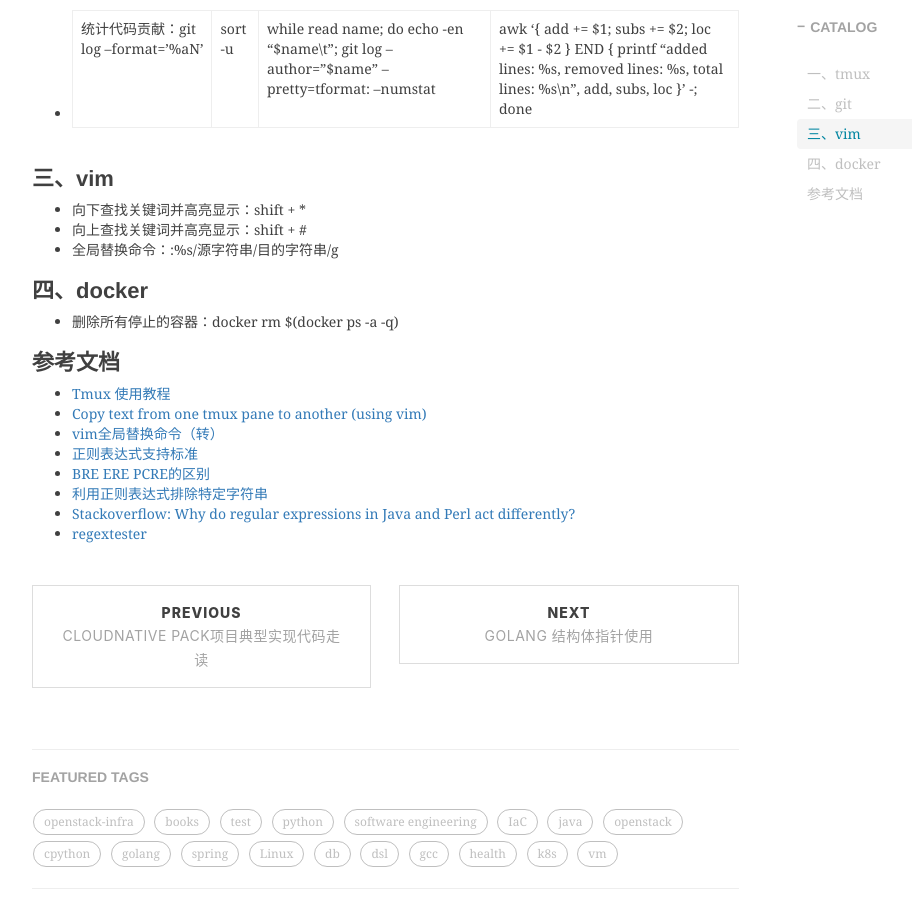
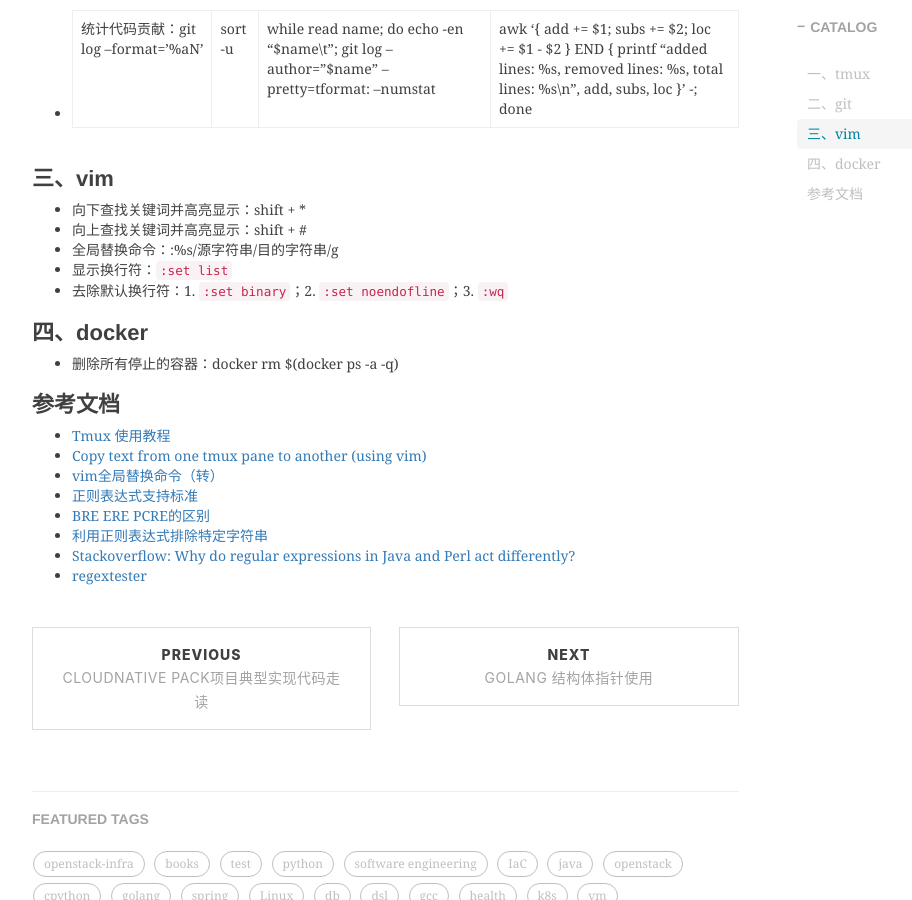
Before and after one commit to shihai1991/shihai1991.github.io, a Jekyll site: the page built from _posts/2022-11-22-linux終端基础命令.md, in a window 1280 px wide and 900 px high, scrolled down 809 px. Shown: the whole window, without its empty margins (233-1145 px from the left). Built offline with Jekyll 4.4.1, drawn with Linux system fonts in a browser that asks for light colours; nearby versions of some CDN libraries; comment, search, counter and statistics services are not loaded.

Commit message:
Update 2022-11-22-linux終端基础命令.md

```diff
--- a/_posts/2022-11-22-linux終端基础命令.md
+++ b/_posts/2022-11-22-linux終端基础命令.md
@@ -26,6 +26,8 @@ time: '2022.11.22 19:27:00'
 - 向下查找关键词并高亮显示：shift + *
 - 向上查找关键词并高亮显示：shift + #
 - 全局替换命令：:%s/源字符串/目的字符串/g
+- 显示换行符：`:set list`
+- 去除默认换行符：1. `:set binary`；2. `:set noendofline`；3. `:wq`
 
 # 四、docker
 - 删除所有停止的容器：docker rm $(docker ps -a -q)
```
